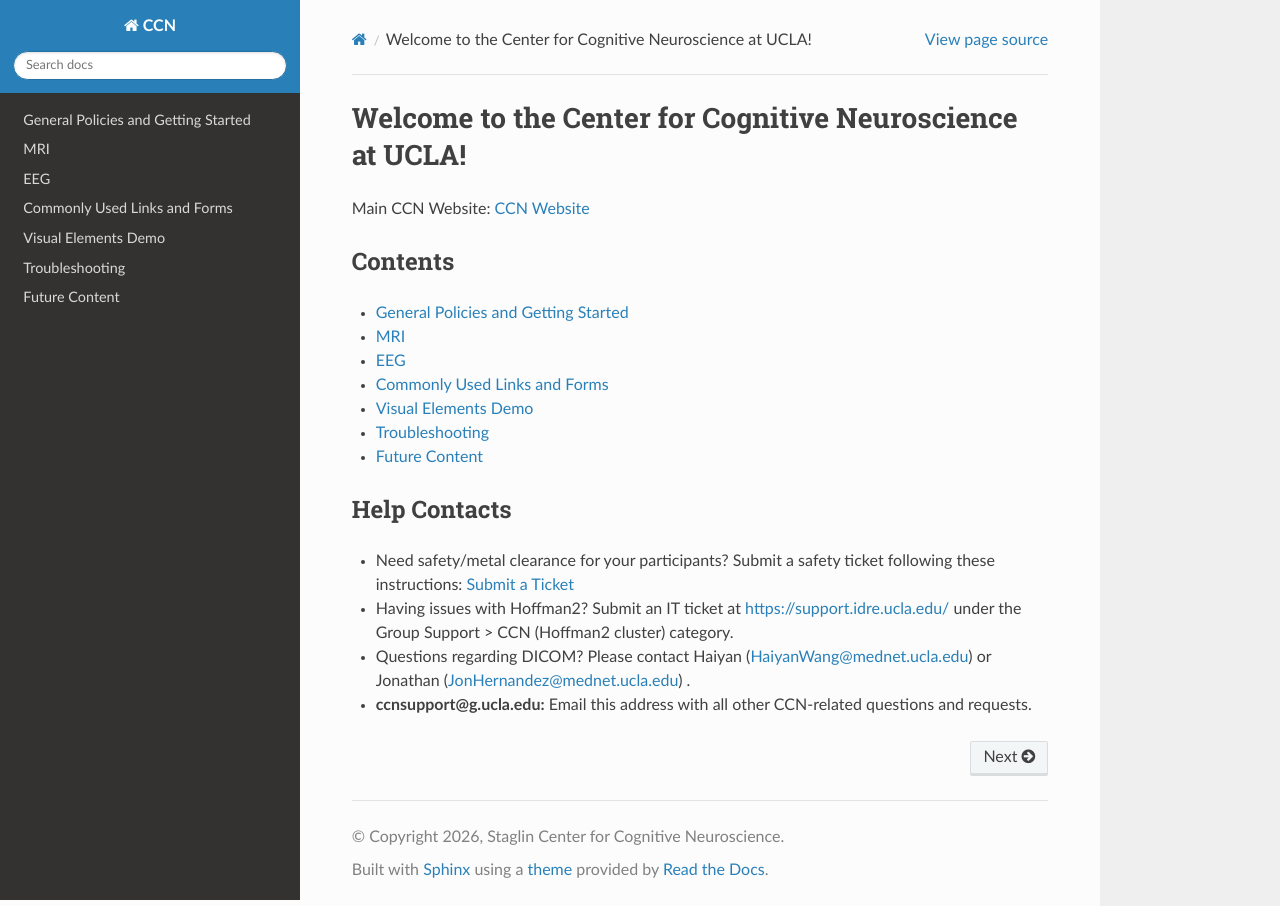
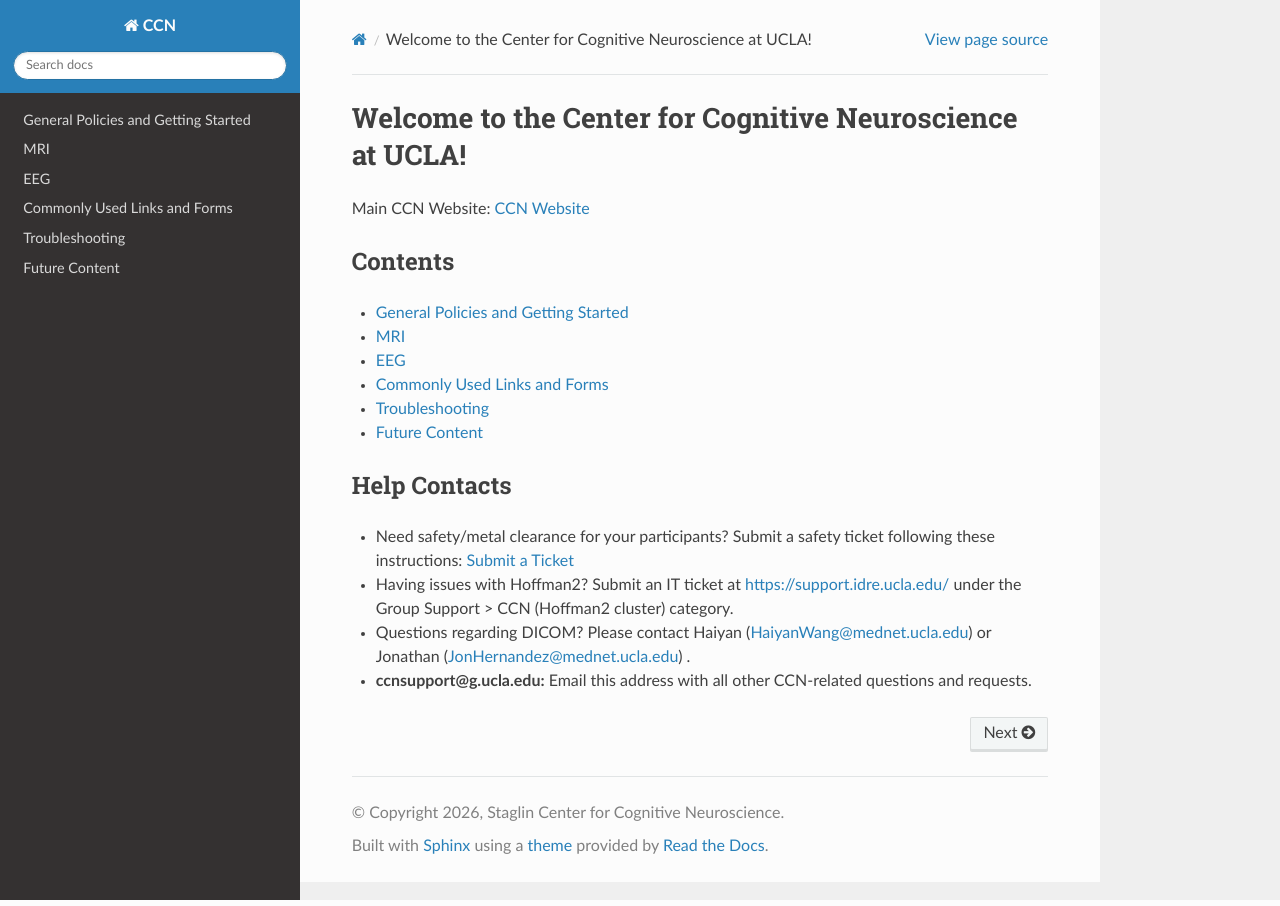
Before and after one commit to CCN-Support/CCN_Wiki, a Sphinx documentation site: the page built from docs/source/index.rst, in a window 1280 px wide. Built offline with Sphinx 7.4.7 and the Read the Docs theme 3.1.0, drawn with Linux system fonts in a browser that asks for light colours.

Commit message:
Update links-and-forms.rst

```diff
--- a/docs/source/links-and-forms.rst
+++ b/docs/source/links-and-forms.rst
@@ -104,10 +104,8 @@
      - Boolean
      - Whether it is enabled.
 
-Visual Elements Demo
-====================
 
-This page demonstrates several common reStructuredText elements.
+The following section demonstrates several common reStructuredText elements.
 
 1. Grid Table
 -------------
```
